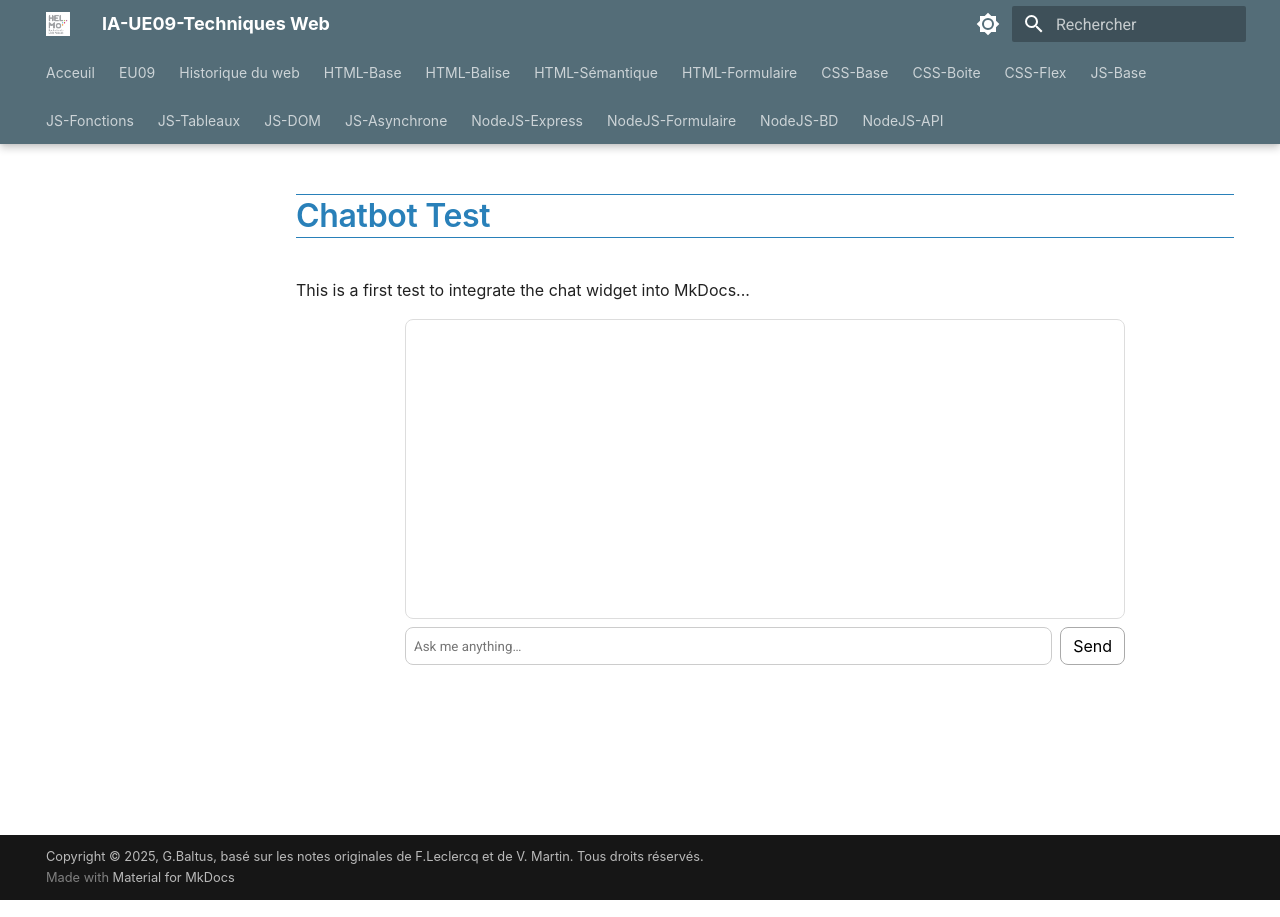
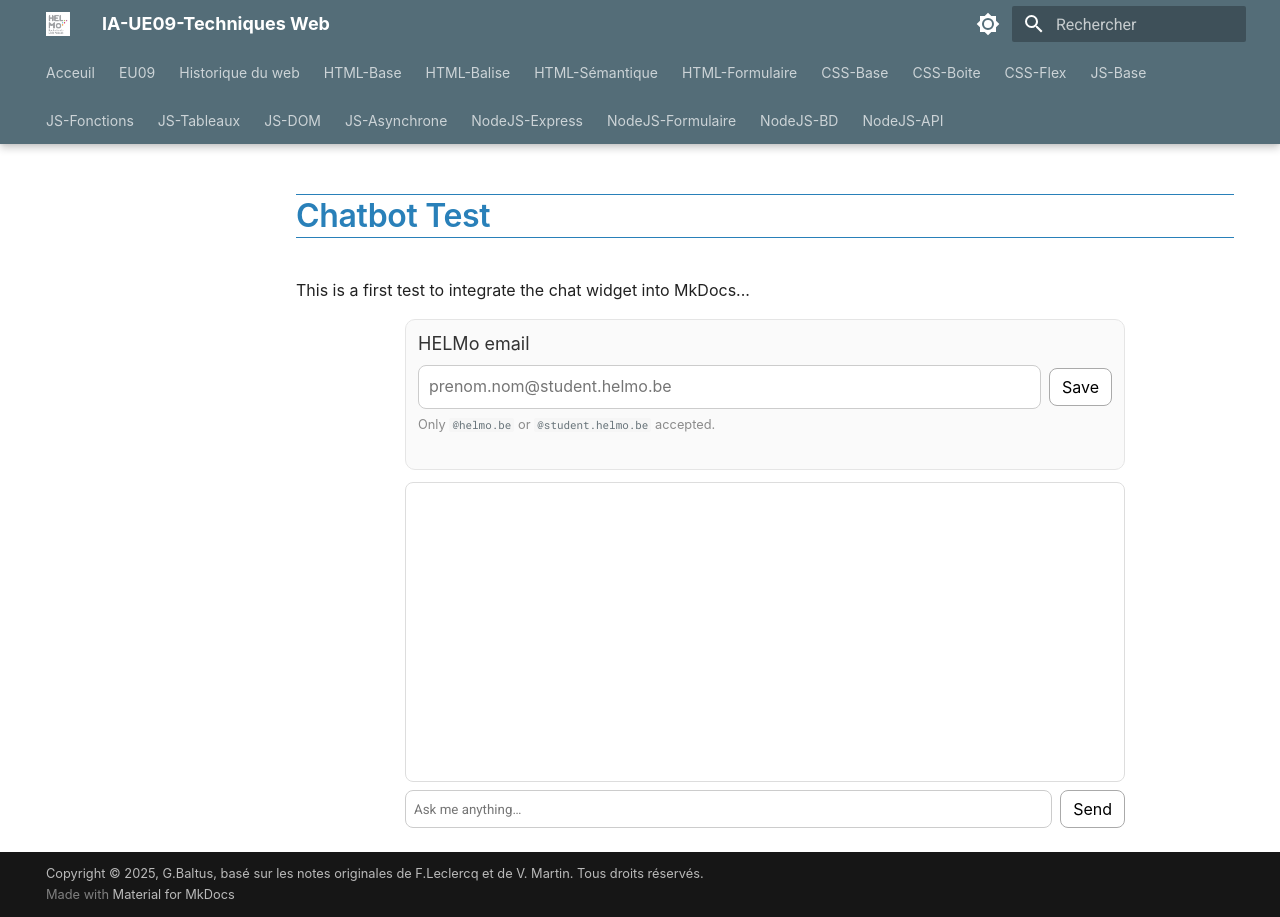
Before and after one commit to gregbaltus/IA_UE09_Technique_web, an MkDocs documentation site: the page built from docs/00_chatbot/index.md, in a window 1280 px wide. Built offline with MkDocs 1.6.1 and Material for MkDocs 9.7.7, drawn with Linux system fonts in a browser that asks for light colours.

Commit message:
BD et email dans chatbot

```diff
--- a/docs/chat/widget.css
+++ b/docs/chat/widget.css
@@ -1,3 +1,65 @@
+/* Identity bar */
+#identity-form {
+  max-width: 720px;
+  margin: 0 auto 12px;
+  padding: 10px 12px;
+  border: 1px solid #e5e5e5;
+  border-radius: 10px;
+  background: #fafafa;
+}
+
+#identity-form .label {
+  display: block;
+  font-size: 0.9rem;
+  margin-bottom: 6px;
+  color: #333;
+}
+
+.identity-row {
+  display: flex;
+  gap: 8px;
+  align-items: center;
+}
+
+#student-email {
+  flex: 1;
+  padding: 8px 10px;
+  border-radius: 8px;
+  border: 1px solid #ccc;
+  font: inherit;
+}
+
+#save-email {
+  padding: 8px 12px;
+  border-radius: 8px;
+  border: 1px solid #aaa;
+  background: #fff;
+  cursor: pointer;
+}
+
+#identity-form .hint {
+  display: block;
+  margin-top: 6px;
+  color: #666;
+}
+
+.status {
+  margin-top: 6px;
+  min-height: 1em; /* reserve space */
+  font-size: 0.9rem;
+}
+
+#student-email:invalid:not(:placeholder-shown) {
+  border-color: #e24a4a;
+  background: #fff5f5;
+}
+
+#student-email:valid {
+  border-color: #3aa85b;
+  background: #f5fff8;
+}
+
+/* Chat log */
 #chat-log {
   border: 1px solid #ddd;
   border-radius: 8px;
@@ -7,30 +69,25 @@
   margin: 0 auto 8px;
   overflow-y: auto;           /* enable vertical scroll */
   background: #fff;
-    scroll-behavior: smooth;    /* nice smooth scroll when new messages appear */
+  scroll-behavior: smooth;    /* smooth scroll when new messages appear */
 }
 
-  .msg {
-    margin: 6px 0;
-  }
+/* Messages */
+.msg { margin: 6px 0; }
 
 .msg .bubble {
   display: inline-block;
   padding: 6px 10px;
   border-radius: 12px;
   background: #f6f6f6;
-    max-width: 80%;            /* so messages don't span full width */
+  max-width: 80%;
   word-wrap: break-word;
 }
 
-  .msg.user {
-    text-align: right;
-  }
+.msg.user { text-align: right; }
+.msg.user .bubble { background: #eef5ff; }
 
-  .msg.user .bubble {
-    background: #eef5ff;
-  }
-
+/* Chat input */
 #chat-form {
   display: flex;
   gap: 8px;
@@ -51,3 +108,9 @@
   border: 1px solid #aaa;
   cursor: pointer;
 }
+
+/* Responsive tweak */
+@media (max-width: 560px) {
+  .identity-row { flex-direction: column; align-items: stretch; }
+  #save-email { width: 100%; }
+}
--- a/docs/chat/widget.html
+++ b/docs/chat/widget.html
@@ -1,7 +1,29 @@
 <div id="chat-root">
-    <div id="chat-log"></div>
-    <form id="chat-form">
-      <input id="chat-input" type="text" placeholder="Ask me anything…" autocomplete="off" />
-      <button type="submit">Send</button>
-    </form>
+  <!-- Identity bar -->
+  <form id="identity-form" novalidate>
+    <label for="student-email" class="label">HELMo email</label>
+    <div class="identity-row">
+      <input
+        id="student-email"
+        type="email"
+        inputmode="email"
+        placeholder="prenom.nom@student.helmo.be"
+        required
+        pattern="^[^@\\s]+@(helmo\\.be|student\\.helmo\\.be)$"
+        aria-describedby="email-hint"
+      />
+      <button type="button" id="save-email">Save</button>
+    </div>
+    <small id="email-hint" class="hint">Only <code>@helmo.be</code> or <code>@student.helmo.be</code> accepted.</small>
+    <div id="email-status" class="status" aria-live="polite"></div>
+  </form>
+
+  <!-- Chat area -->
+  <div id="chat-log"></div>
+
+  <!-- Chat input -->
+  <form id="chat-form">
+    <input id="chat-input" type="text" placeholder="Ask me anything…" autocomplete="off" />
+    <button type="submit">Send</button>
+  </form>
 </div>
--- a/docs/chat/widget.js
+++ b/docs/chat/widget.js
@@ -1,19 +1,54 @@
 // docs/chat/widget.js
 (() => {
+  // Prefer your custom domain if it's working for you:
+  // const WORKER_URL = "https://api.gbaltus-ue09.be";
   const WORKER_URL = "https://iatechniqueweb.greg-baltus.workers.dev";
-    //const WORKER_URL = "https://api.gbaltus-ue09.be"
 
-    // Wait for the DOM and bail out if the widget isn't on this page
+  const CLASS_TOKEN = "8cnAegHjwbtPYVYyk8Fl5yuYFVMqGb";
+  const EMAIL_RE = /^[^\s@]+@(helmo\.be|student\.helmo\.be)$/i;
+
+  // one conversation per page load
+  const conversationId = crypto.randomUUID();
+  const CLIENT_VERSION = "v1.0.0";
+
   document.addEventListener("DOMContentLoaded", () => {
-      const rootEl  = document.getElementById("chat-root");
-      if (!rootEl) return; // script is loaded on other pages too
+    const rootEl = document.getElementById("chat-root");
+    if (!rootEl) return;
 
-      const logEl   = document.getElementById("chat-log");
-      const formEl  = document.getElementById("chat-form");
+    // identity elements
+    const emailInput = document.getElementById("student-email");
+    const saveEmailBtn = document.getElementById("save-email");
+    const emailStatus = document.getElementById("email-status");
+
+    // chat elements
+    const logEl  = document.getElementById("chat-log");
+    const formEl = document.getElementById("chat-form");
     const inputEl = document.getElementById("chat-input");
     const sendBtn = formEl?.querySelector("button");
 
-      if (!logEl || !formEl || !inputEl) return;
+    if (!logEl || !formEl || !inputEl || !emailInput || !saveEmailBtn) return;
+
+    // load saved email
+    const saved = (localStorage.getItem("student_email") || "").trim();
+    if (saved) {
+      emailInput.value = saved;
+      emailStatus.textContent = `Saved: ${saved}`;
+      emailInput.classList.add("ok");
+    }
+
+    function validEmail(v) { return EMAIL_RE.test((v || "").trim()); }
+
+    saveEmailBtn.addEventListener("click", () => {
+      const email = emailInput.value.trim().toLowerCase();
+      if (!validEmail(email)) {
+        emailStatus.textContent = "Please enter a valid HELMo email.";
+        emailStatus.style.color = "#c62828";
+        return;
+      }
+      localStorage.setItem("student_email", email);
+      emailStatus.textContent = `Saved: ${email}`;
+      emailStatus.style.color = "#2e7d32";
+    });
 
     function addMessage(role, text) {
       const wrap = document.createElement("div");
@@ -26,8 +61,29 @@
       logEl.scrollTop = logEl.scrollHeight;
     }
 
+    function showThinking() {
+      const wrap = document.createElement("div");
+      wrap.className = "msg bot thinking";
+      const bubble = document.createElement("div");
+      bubble.className = "bubble";
+      bubble.textContent = "💬 The assistant is thinking...";
+      wrap.appendChild(bubble);
+      logEl.appendChild(wrap);
+      logEl.scrollTop = logEl.scrollHeight;
+      return wrap; // so we can remove it later
+    }
+
     formEl.addEventListener("submit", async (e) => {
-        e.preventDefault(); // stop page reload
+      e.preventDefault();
+
+      const email = (localStorage.getItem("student_email") || "").trim().toLowerCase();
+      if (!validEmail(email)) {
+        emailStatus.textContent = "Please save your HELMo email before chatting.";
+        emailStatus.style.color = "#c62828";
+        emailInput.focus();
+        return;
+      }
+
       const text = (inputEl.value || "").trim();
       if (!text) return;
 
@@ -36,22 +92,39 @@
       inputEl.focus();
 
       if (sendBtn) sendBtn.disabled = true;
+
+      // 🟡 Show “thinking…” indicator
+      const thinkingEl = showThinking();
+
       try {
-          // For now your Worker ignores the body and just replies "hello world!"
         const resp = await fetch(WORKER_URL, {
           method: "POST",
           headers: {
             "Content-Type": "application/json",
-                "X-CLASS-TOKEN": "8cnAegHjwbtPYVYyk8Fl5yuYFVMqGb",
+            "X-CLASS-TOKEN": CLASS_TOKEN,
+          },
+          body: JSON.stringify({
+            message: text,
+            student_email: email,
+            conversation_id: conversationId,
+            client_version: CLIENT_VERSION,
+          }),
+        });
 
-            },
-            body: JSON.stringify({ message: text }),
-          });
-          const reply = await resp.text();
-          addMessage("bot", reply);
+        const replyText = await resp.text();
+
+        // 🟢 Remove the “thinking…” message
+        if (thinkingEl) thinkingEl.remove();
+
+        if (!resp.ok) {
+          addMessage("bot", `Error ${resp.status}: ${replyText}`);
+        } else {
+          addMessage("bot", replyText);
+        }
       } catch (err) {
+        console.error(err);
+        if (thinkingEl) thinkingEl.remove(); // remove it even on error
         addMessage("bot", "Network error.");
-          console.error(err);
       } finally {
         if (sendBtn) sendBtn.disabled = false;
       }
```
Lines whose indentation alone changed are shown as unchanged.
